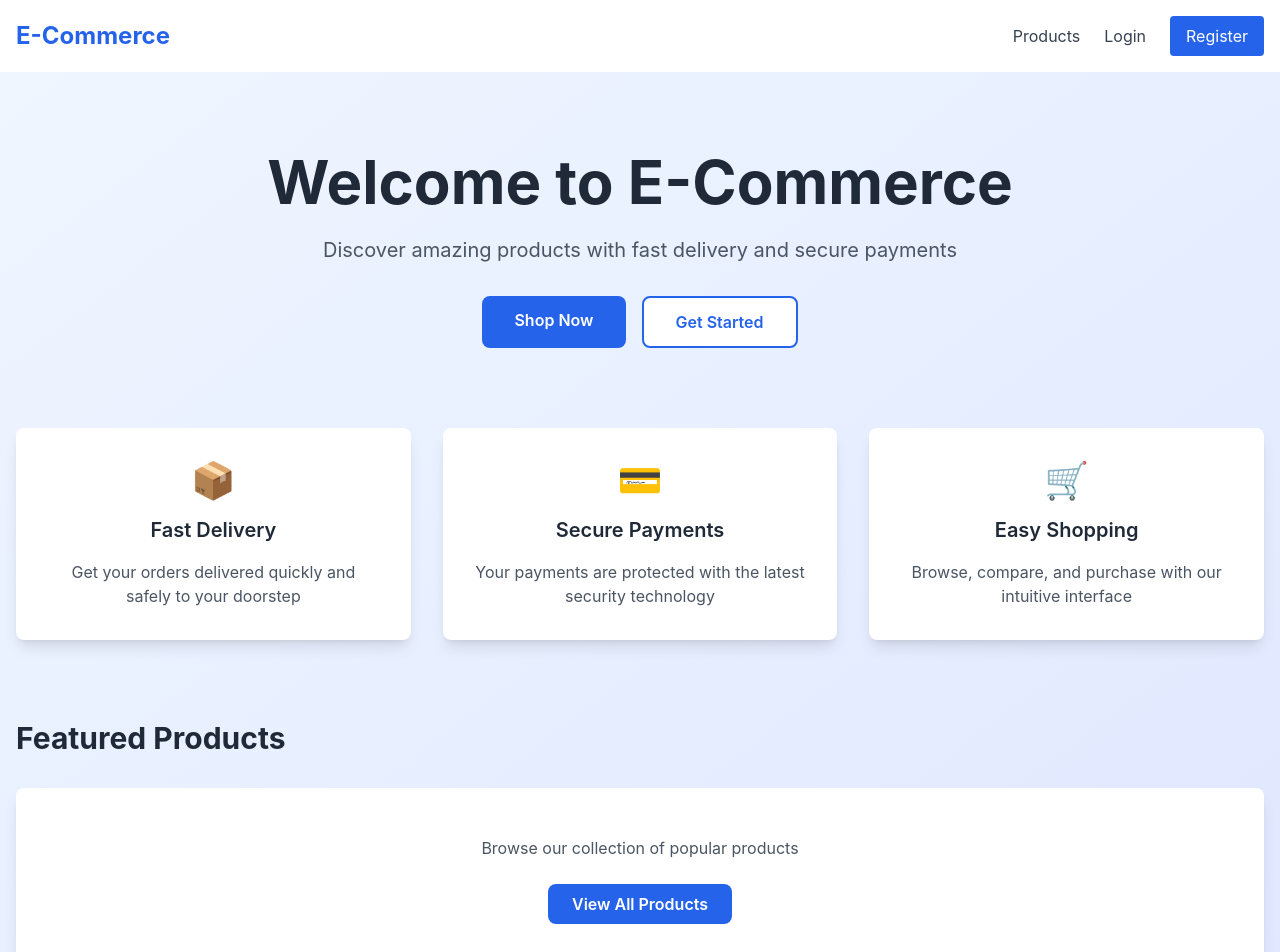
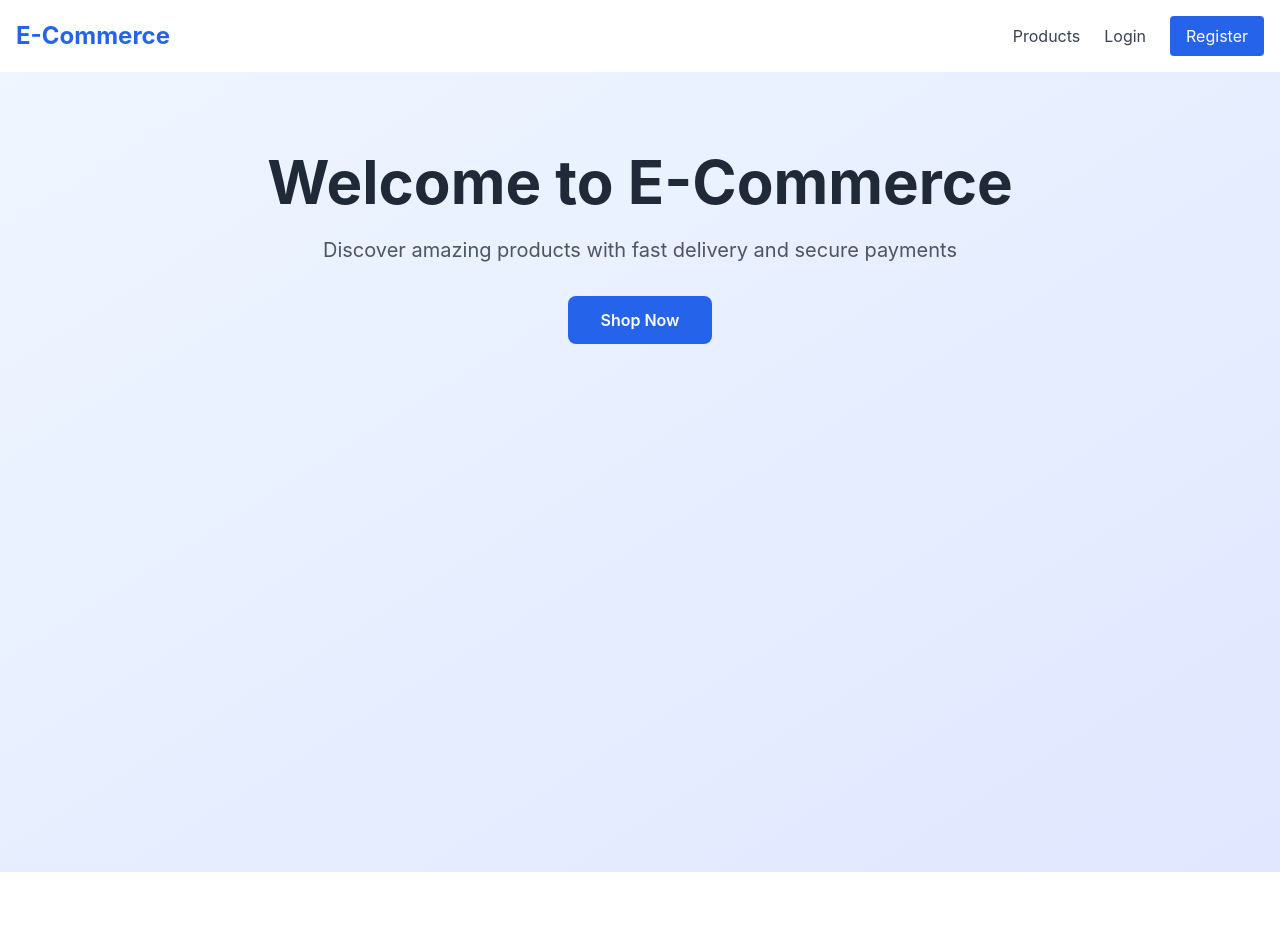
Before and after one commit to kimgyver/ProductManagementApp, a React (Vite) app in the folder frontend/: page / in a window 1280 px wide. Shown: the top 952 px of the page. After the commit the page ends 872 px from the top, so only its background shows below. Built offline with nearby package versions, Linux system fonts and the light colour scheme.

Commit message:
Fix cart badge, simplify home, disable product click, and quiet orders error

```diff
--- a/frontend/src/components/Navigation.tsx
+++ b/frontend/src/components/Navigation.tsx
@@ -1,10 +1,31 @@
-import React from "react";
+import React, { useEffect, useState } from "react";
 import { Link, useNavigate } from "react-router-dom";
 import { useAuth } from "../hooks/useAuth";
+
+const CART_STORAGE_KEY = "pm_cart_items";
 
 export const Navigation: React.FC = () => {
   const { user, isAuthenticated, logout } = useAuth();
   const navigate = useNavigate();
+  const [cartCount, setCartCount] = useState(0);
+
+  useEffect(() => {
+    const syncCartCount = () => {
+      const raw = localStorage.getItem(CART_STORAGE_KEY);
+      const items = raw ? JSON.parse(raw) : [];
+      const count = items.reduce((sum: number, item: { quantity?: number }) => sum + (item.quantity || 0), 0);
+      setCartCount(count);
+    };
+
+    syncCartCount();
+
+    window.addEventListener("storage", syncCartCount);
+    window.addEventListener("pm-cart-updated", syncCartCount as EventListener);
+    return () => {
+      window.removeEventListener("storage", syncCartCount);
+      window.removeEventListener("pm-cart-updated", syncCartCount as EventListener);
+    };
+  }, []);
 
   const handleLogout = () => {
     logout();
@@ -31,7 +52,7 @@ export const Navigation: React.FC = () => {
               >
                 Cart
                 <span className="absolute -top-2 -right-2 bg-red-500 text-white rounded-full w-5 h-5 flex items-center justify-center text-xs">
-                  0
+                  {cartCount}
                 </span>
               </Link>
 
--- a/frontend/src/components/ProductCard.tsx
+++ b/frontend/src/components/ProductCard.tsx
@@ -1,5 +1,4 @@
 import React, { useState } from "react";
-import { Link } from "react-router-dom";
 import { useNavigate } from "react-router-dom";
 import type { Product } from "../types";
 import apiClient from "../api/client";
@@ -72,17 +71,11 @@ export const ProductCard: React.FC<ProductCardProps> = ({ product }) => {
     }
 
     localStorage.setItem(CART_STORAGE_KEY, JSON.stringify(items));
+    window.dispatchEvent(new Event("pm-cart-updated"));
   };
 
   return (
-    <Link
-      to={`/products/${product.id}`}
-      className="bg-white rounded-lg shadow hover:shadow-lg transition-shadow overflow-hidden h-full flex flex-col"
-    >
-      <div className="bg-gray-200 h-48 flex items-center justify-center text-gray-400">
-        <span>Product Image</span>
-      </div>
-
+    <div className="bg-white rounded-lg shadow hover:shadow-lg transition-shadow overflow-hidden h-full flex flex-col">
       <div className="p-4 flex-1 flex flex-col">
         <h3 className="text-lg font-semibold text-gray-800 line-clamp-2 mb-2">
           {product.name}
@@ -143,6 +136,6 @@ export const ProductCard: React.FC<ProductCardProps> = ({ product }) => {
           <span className="text-white font-bold text-lg">Out of Stock</span>
         </div>
       )}
-    </Link>
+    </div>
   );
 };
--- a/frontend/src/pages/CartPage.tsx
+++ b/frontend/src/pages/CartPage.tsx
@@ -104,6 +104,7 @@ export const CartPage: React.FC = () => {
         : item
     );
     localStorage.setItem(CART_STORAGE_KEY, JSON.stringify(next));
+    window.dispatchEvent(new Event("pm-cart-updated"));
   };
 
   const removeLocalItem = (itemId: number) => {
@@ -113,6 +114,7 @@ export const CartPage: React.FC = () => {
       CART_STORAGE_KEY,
       JSON.stringify(items.filter(item => item.id !== itemId))
     );
+    window.dispatchEvent(new Event("pm-cart-updated"));
   };
 
   const handleCheckout = () => {
--- a/frontend/src/pages/HomePage.tsx
+++ b/frontend/src/pages/HomePage.tsx
@@ -1,15 +1,11 @@
 import React from "react";
 import { Link } from "react-router-dom";
-import { useAuth } from "../hooks/useAuth";
 
 export const HomePage: React.FC = () => {
-  const { isAuthenticated } = useAuth();
-
   return (
     <div className="min-h-screen bg-gradient-to-br from-blue-50 to-indigo-100">
-      {/* Hero Section */}
       <div className="max-w-7xl mx-auto px-4 py-20">
-        <div className="text-center mb-16">
+        <div className="text-center">
           <h1 className="text-5xl md:text-6xl font-bold text-gray-800 mb-6">
             Welcome to E-Commerce
           </h1>
@@ -24,66 +20,6 @@ export const HomePage: React.FC = () => {
             >
               Shop Now
             </Link>
-
-            {!isAuthenticated && (
-              <Link
-                to="/register"
-                className="px-8 py-3 bg-white text-blue-600 border-2 border-blue-600 rounded-lg font-semibold hover:bg-blue-50 transition-colors"
-              >
-                Get Started
-              </Link>
-            )}
-          </div>
-        </div>
-
-        {/* Features Section */}
-        <div className="grid grid-cols-1 md:grid-cols-3 gap-8 mt-20">
-          <div className="bg-white p-8 rounded-lg shadow-lg text-center">
-            <div className="text-4xl mb-4">📦</div>
-            <h3 className="text-xl font-semibold text-gray-800 mb-4">
-              Fast Delivery
-            </h3>
-            <p className="text-gray-600">
-              Get your orders delivered quickly and safely to your doorstep
-            </p>
-          </div>
-
-          <div className="bg-white p-8 rounded-lg shadow-lg text-center">
-            <div className="text-4xl mb-4">💳</div>
-            <h3 className="text-xl font-semibold text-gray-800 mb-4">
-              Secure Payments
-            </h3>
-            <p className="text-gray-600">
-              Your payments are protected with the latest security technology
-            </p>
-          </div>
-
-          <div className="bg-white p-8 rounded-lg shadow-lg text-center">
-            <div className="text-4xl mb-4">🛒</div>
-            <h3 className="text-xl font-semibold text-gray-800 mb-4">
-              Easy Shopping
-            </h3>
-            <p className="text-gray-600">
-              Browse, compare, and purchase with our intuitive interface
-            </p>
-          </div>
-        </div>
-
-        {/* Featured Products Section */}
-        <div className="mt-20">
-          <h2 className="text-3xl font-bold text-gray-800 mb-8">
-            Featured Products
-          </h2>
-          <div className="bg-white p-12 rounded-lg shadow-lg text-center">
-            <p className="text-gray-600 mb-6">
-              Browse our collection of popular products
-            </p>
-            <Link
-              to="/products"
-              className="inline-block px-6 py-2 bg-blue-600 text-white rounded-lg font-semibold hover:bg-blue-700 transition-colors"
-            >
-              View All Products
-            </Link>
           </div>
         </div>
       </div>
--- a/frontend/src/pages/OrdersPage.tsx
+++ b/frontend/src/pages/OrdersPage.tsx
@@ -7,7 +7,6 @@ import { useAuth } from "../hooks/useAuth";
 export const OrdersPage: React.FC = () => {
   const [orders, setOrders] = useState<Order[]>([]);
   const [isLoading, setIsLoading] = useState(true);
-  const [error, setError] = useState("");
   const { isAuthenticated } = useAuth();
   const navigate = useNavigate();
 
@@ -24,7 +23,7 @@ export const OrdersPage: React.FC = () => {
       const response = await apiClient.get("/orders");
       setOrders(response.data || []);
     } catch (err) {
-      setError("Failed to load orders");
+      setOrders([]);
       console.error(err);
     } finally {
       setIsLoading(false);
@@ -51,12 +50,6 @@ export const OrdersPage: React.FC = () => {
     <div className="min-h-screen bg-gray-50 py-8">
       <div className="max-w-7xl mx-auto px-4">
         <h1 className="text-4xl font-bold text-gray-800 mb-8">My Orders</h1>
-
-        {error && (
-          <div className="mb-4 p-4 bg-red-50 border border-red-200 text-red-700 rounded">
-            {error}
-          </div>
-        )}
 
         {orders.length === 0 ? (
           <div className="text-center py-12 bg-white rounded-lg shadow">
```
